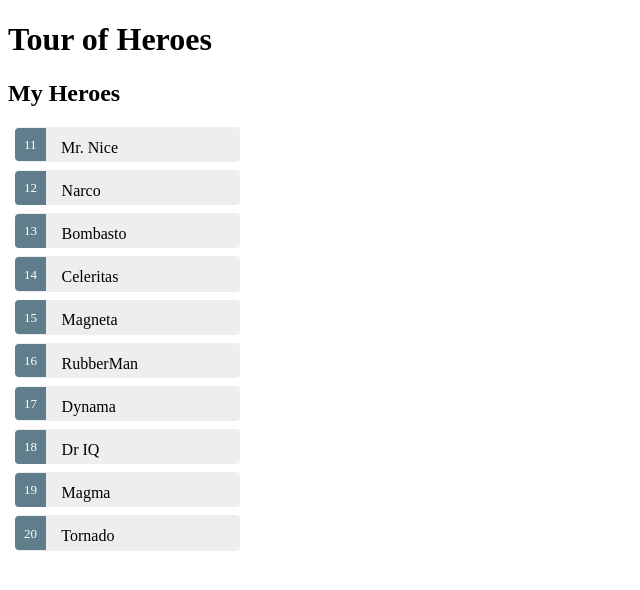
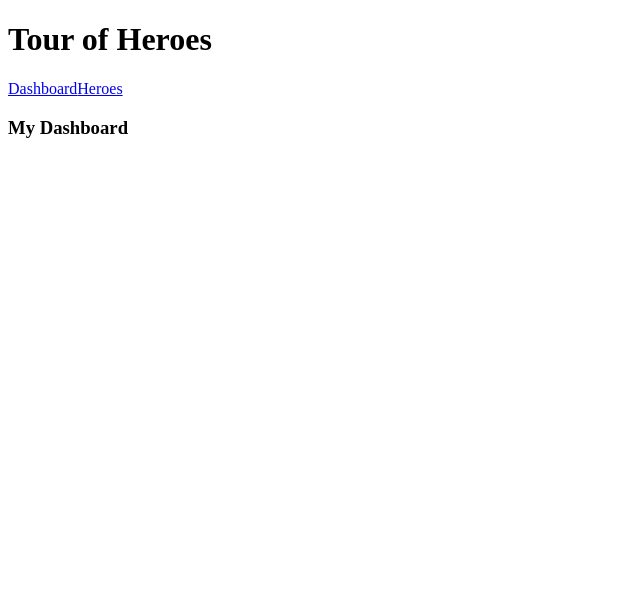
Before and after one commit to dirkdunn/angular-heros, an Angular app: page /dashboard in a window 1280 px wide. Shown: the top 590 px of the page, without its empty margins (0-640 px from the left). Built offline with nearby package versions, Linux system fonts and the light colour scheme.

Commit message:
add dash, and routing

```diff
--- a/src/app/app.component.ts
+++ b/src/app/app.component.ts
@@ -1,46 +1,22 @@
-import { Component, OnInit } from '@angular/core';
-import { Hero } from './interfaces';
-import {HeroService} from './services/hero.service';
+import {Component, OnInit} from '@angular/core'
 
 @Component({
-  selector: 'app-root',
-  templateUrl: './app.component.html',
-  styleUrls: ['./app.component.css'],
-  template: `
-  <h1>{{title}}</h1>
-  <h2>My Heroes</h2>
-  <ul class="heroes">
-    <li *ngFor="let hero of HEROES"
-      (click)="onSelect(hero)"
-      [class.selected]="hero === selectedHero">
-      <span class="badge">{{hero.id}}</span>
-      {{hero.name}}
-    </li>
-  </ul>
-  <hero-detail [hero]="selectedHero"></hero-detail>
+  selector: 'app-root'
+  ,template:`
+    <h1>{{title}}</h1>
+    <nav>
+      <a routerLink="/dashboard">Dashboard</a>
+      <a routerLink="/heroes">Heroes</a>
+    </nav>
+    <router-outlet></router-outlet>
   `
+  // ,templateUrl: './app.component.html'
+  // ,styleUrls: ['./app.component.css']
 })
-
 export class AppComponent implements OnInit {
   title: string;
-  selectedHero: Hero;
-  HEROES: Hero[];
 
-  constructor(private heroService: HeroService){}
-
-  ngOnInit(): void {
+  ngOnInit(){
     this.title = 'Tour of Heroes';
-    this.getHeroes();
   }
-
-  getHeroes(){
-    this.heroService.getHeroes().then(heroes => {
-      this.HEROES = heroes;
-    });
-  }
-
-  onSelect(hero: Hero): void{
-    this.selectedHero = hero;
-  }
-
 }
--- a/src/app/app.module.ts
+++ b/src/app/app.module.ts
@@ -2,23 +2,44 @@
 import { BrowserModule } from '@angular/platform-browser';
 import { NgModule } from '@angular/core';
 import { FormsModule } from '@angular/forms';
+import {RouterModule} from '@angular/router';
 
 // Components
 import { AppComponent } from './app.component';
 import { HeroDetailComponent } from './components/hero_detail/hero-detail.component';
+import { HeroesComponent } from './components/heroes/heroes.component';
+import { DashboardComponent } from './components/dashboard_component/dashboard.component';
 
 // Services
 import { HeroService } from './services/hero.service';
 
+const routerModule = RouterModule.forRoot([
+  {
+    path: 'heroes',
+    component: HeroesComponent
+  },
+  {
+    path: 'dashboard',
+    component: DashboardComponent
+  },
+  {
+     path: ''
+    ,redirectTo: '/dashboard'
+    ,pathMatch: 'full'
+  }
+]);
 
 @NgModule({
   declarations: [
     AppComponent,
-    HeroDetailComponent
+    HeroDetailComponent,
+    HeroesComponent,
+    DashboardComponent
   ],
   imports: [
     BrowserModule,
-    FormsModule
+    FormsModule,
+    routerModule
   ],
   providers: [
     HeroService
--- /dev/null
+++ b/src/app/components/dashboard_component/dashboard.component.ts
@@ -0,0 +1,7 @@
+import {Component} from '@angular/core';
+
+@Component({
+  selector: 'my-dashboard',
+  template: '<h3>My Dashboard</h3>'
+})
+export class DashboardComponent { }
--- /dev/null
+++ b/src/app/components/heroes/heroes.component.ts
@@ -0,0 +1,41 @@
+import { Component, OnInit } from '@angular/core';
+import { Hero } from '../../interfaces';
+import {HeroService} from '../../services/hero.service';
+
+@Component({
+  selector: 'my-heroes',
+  template: `
+  <h2>My Heroes</h2>
+  <ul class="heroes">
+    <li *ngFor="let hero of HEROES"
+      (click)="onSelect(hero)"
+      [class.selected]="hero === selectedHero">
+      <span class="badge">{{hero.id}}</span>
+      {{hero.name}}
+    </li>
+  </ul>
+  <hero-detail [hero]="selectedHero"></hero-detail>
+  `
+})
+
+export class HeroesComponent implements OnInit {
+  selectedHero: Hero;
+  HEROES: Hero[];
+
+  constructor(private heroService: HeroService){}
+
+  ngOnInit(): void {
+    this.getHeroes();
+  }
+
+  getHeroes(){
+    this.heroService.getHeroes().then(heroes => {
+      this.HEROES = heroes;
+    });
+  }
+
+  onSelect(hero: Hero): void {
+    this.selectedHero = hero;
+  }
+
+}
```
Also changed, not shown: src/app/components/heroes/heroes.component.css (added).
